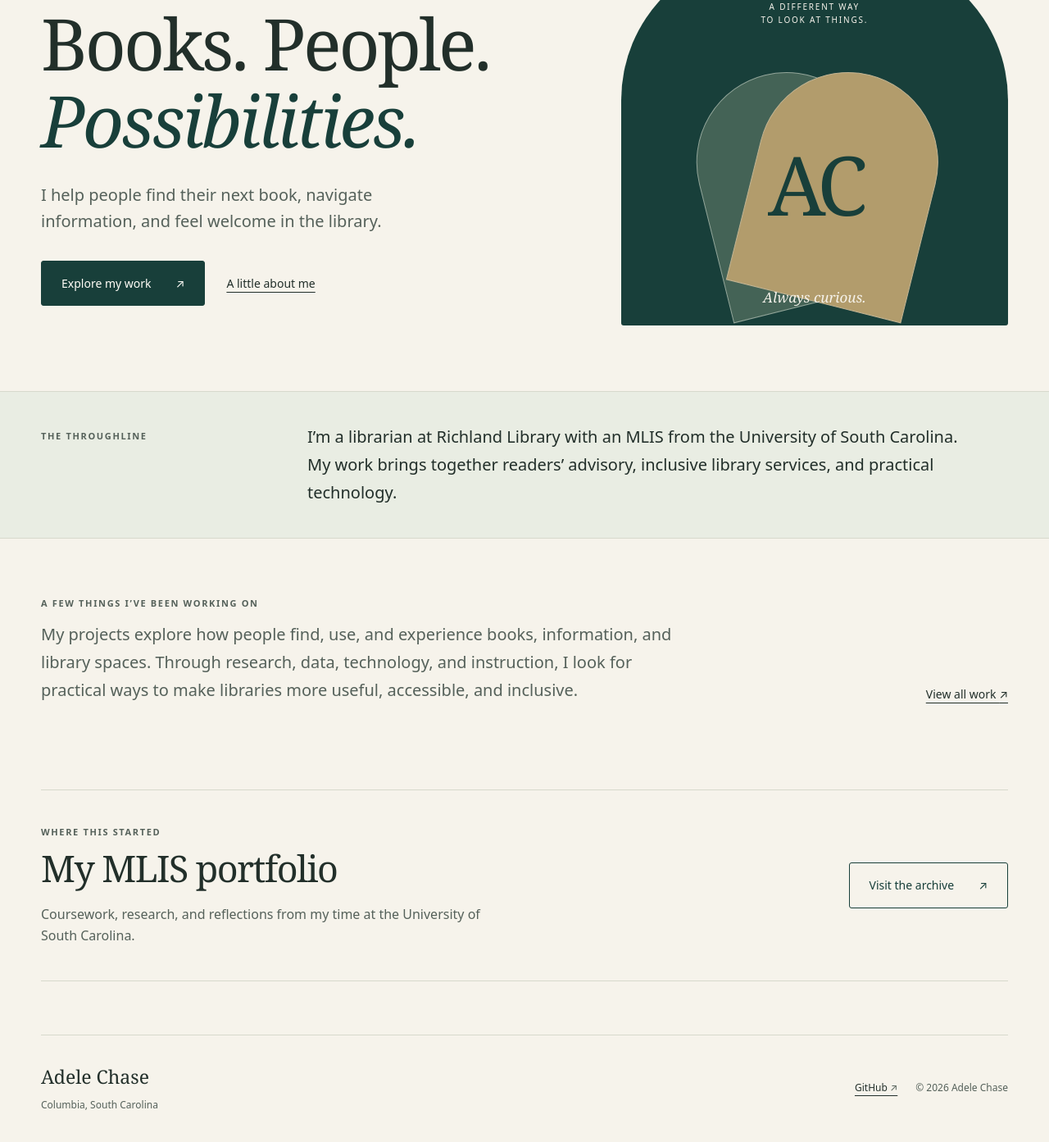
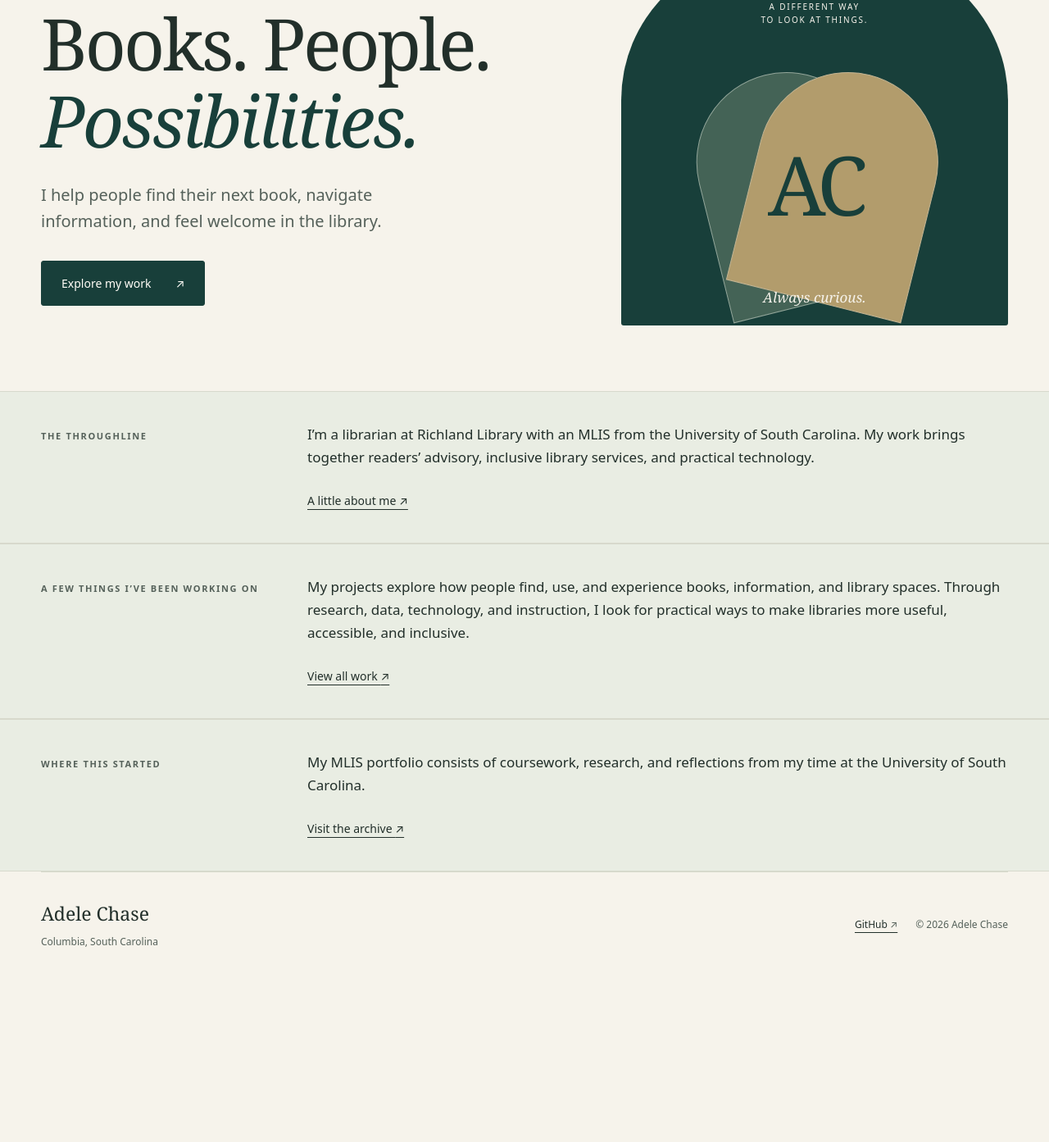
Before and after one commit to adelechase/adelechase.github.io, a Jekyll site: the page built from librarian/index.html, in a window 1280 px wide and 1400 px high, scrolled down 252 px. Shown: the top 1393 px of the window at 82% size. Built offline with Jekyll 4.4.1, drawn with Linux system fonts in a browser that asks for light colours; after the commit the page ends 1453 px from its top, so only the background shows below that.

Commit message:
Align all librarian homepage sections and move links beneath their descriptions

```diff
--- a/librarian/index.html
+++ b/librarian/index.html
@@ -3,9 +3,33 @@ title: Adele Chase Librarian Homepage
 permalink: /librarian/
 ---
 <section class="hero wrap">
-  <div class="hero-copy"><p class="eyebrow">{{ site.data.profile.role }} · {{ site.data.profile.location }}</p><h1>Books. People.<br><em>Possibilities.</em></h1><p class="hero-intro">{{ site.data.profile.intro }}</p><div class="actions"><a class="button" href="{{ '/librarian/work/' | relative_url }}">Explore my work <span aria-hidden="true">↗</span></a><a class="text-link" href="{{ '/librarian/about/' | relative_url }}">A little about me</a></div></div>
+  <div class="hero-copy"><p class="eyebrow">{{ site.data.profile.role }} · {{ site.data.profile.location }}</p><h1>Books. People.<br><em>Possibilities.</em></h1><p class="hero-intro">{{ site.data.profile.intro }}</p><div class="actions"><a class="button" href="{{ '/librarian/work/' | relative_url }}">Explore my work <span aria-hidden="true">↗</span></a></div></div>
   <div class="hero-panel">{% if site.data.profile.portrait != '' %}<img class="portrait" src="{{ site.data.profile.portrait | relative_url }}" alt="{{ site.data.profile.portrait_alt | escape }}">{% else %}<div class="editorial-art" aria-hidden="true"><span class="art-label">A different way<br>to look at things.</span><div class="arch arch-one"></div><div class="arch arch-two"></div><span class="art-mark">AC</span><span class="art-caption">Always curious.</span></div>{% endif %}</div>
 </section>
-<section class="intro-strip"><div class="wrap intro-inner"><p class="eyebrow">The throughline</p><p>{{ site.data.profile.bio }}</p></div></section>
-<section class="wrap section"><div class="section-heading"><div><p class="eyebrow">A few things I’ve been working on</p><p class="work-summary">My projects explore how people find, use, and experience books, information, and library spaces. Through research, data, technology, and instruction, I look for practical ways to make libraries more useful, accessible, and inclusive.</p></div><a class="text-link" href="{{ '/librarian/work/' | relative_url }}">View all work <span aria-hidden="true">↗</span></a></div></section>
-<section class="wrap archive-callout"><div><p class="eyebrow">Where this started</p><h2>My MLIS portfolio</h2><p>Coursework, research, and reflections from my time at the University of South Carolina.</p></div><a class="button button-outline" href="{{ site.data.profile.mlis_url }}">Visit the archive <span aria-hidden="true">↗</span></a></section>
+<section class="intro-strip">
+  <div class="wrap intro-inner">
+    <p class="eyebrow">The throughline</p>
+    <div class="intro-copy">
+      <p>{{ site.data.profile.bio }}</p>
+      <a class="text-link" href="{{ '/librarian/about/' | relative_url }}">A little about me <span aria-hidden="true">↗</span></a>
+    </div>
+  </div>
+</section>
+<section class="intro-strip">
+  <div class="wrap intro-inner">
+    <p class="eyebrow">A few things I’ve been working on</p>
+    <div class="intro-copy">
+      <p>My projects explore how people find, use, and experience books, information, and library spaces. Through research, data, technology, and instruction, I look for practical ways to make libraries more useful, accessible, and inclusive.</p>
+      <a class="text-link" href="{{ '/librarian/work/' | relative_url }}">View all work <span aria-hidden="true">↗</span></a>
+    </div>
+  </div>
+</section>
+<section class="intro-strip intro-strip--last">
+  <div class="wrap intro-inner">
+    <p class="eyebrow">Where this started</p>
+    <div class="intro-copy">
+      <p>My MLIS portfolio consists of coursework, research, and reflections from my time at the University of South Carolina.</p>
+      <a class="text-link" href="{{ site.data.profile.mlis_url }}">Visit the archive <span aria-hidden="true">↗</span></a>
+    </div>
+  </div>
+</section>
```
